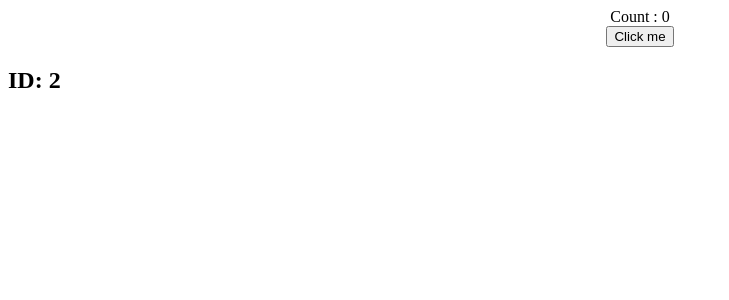
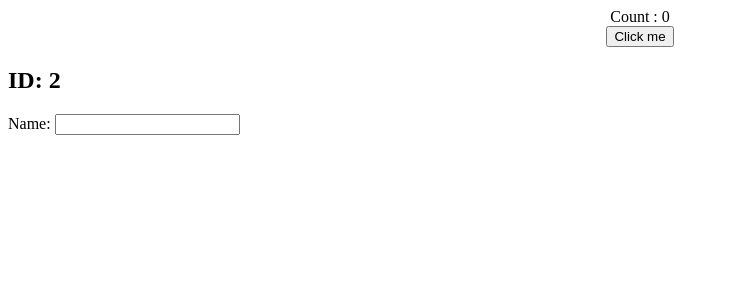
Before and after one commit to aizazjk02/hooks-tips-and-tricks, a React (Vite) app: page / in a window 1280 px wide. Shown: the top 300 px of the page, without its empty margins (0-729 px from the left). Built offline with nearby package versions, Linux system fonts and the light colour scheme.

Commit message:
how to update a state object?

```diff
--- a/src/App.jsx
+++ b/src/App.jsx
@@ -1,6 +1,7 @@
 import ProductCardBetter from "./conditionalRender";
 import ProductCard from "./conditionalRender";
 import Counter from "./setStateTips";
+import UpdateObject from "./updateObjectState";
 
 const App = () => {
   return <div>
@@ -12,6 +13,12 @@ const App = () => {
     // Conditional Rendering Example:
   }
     <ProductCardBetter id={2}/>
+
+    {
+      // update an object inside a state
+
+    }
+    <UpdateObject/>
   </div>;
 };
 
--- /dev/null
+++ b/src/updateObjectState.jsx
@@ -0,0 +1,37 @@
+import { useState } from "react";
+
+const UpdateObject = () => {
+  const [obj, setObj] = useState({
+    name: "",
+    age: "24",
+  });
+  console.log(obj);
+  const handleChange = (e) => {
+    setObj({
+        ...obj,
+        name: e.target.value
+    })
+
+    //  another way
+    setObj(prev => ({
+        ...prev,
+        name: e.target.value,
+    }))
+
+    // another way
+    setObj(prev => {
+        return {
+            ...prev,
+            name: e.target.value,
+        }
+    })
+  }
+  return (
+    <div>
+      <label htmlFor="name">Name: </label>
+      <input type="text" name="" id="name" onChange={handleChange}/>
+    </div>
+  );
+};
+
+export default UpdateObject;
```
